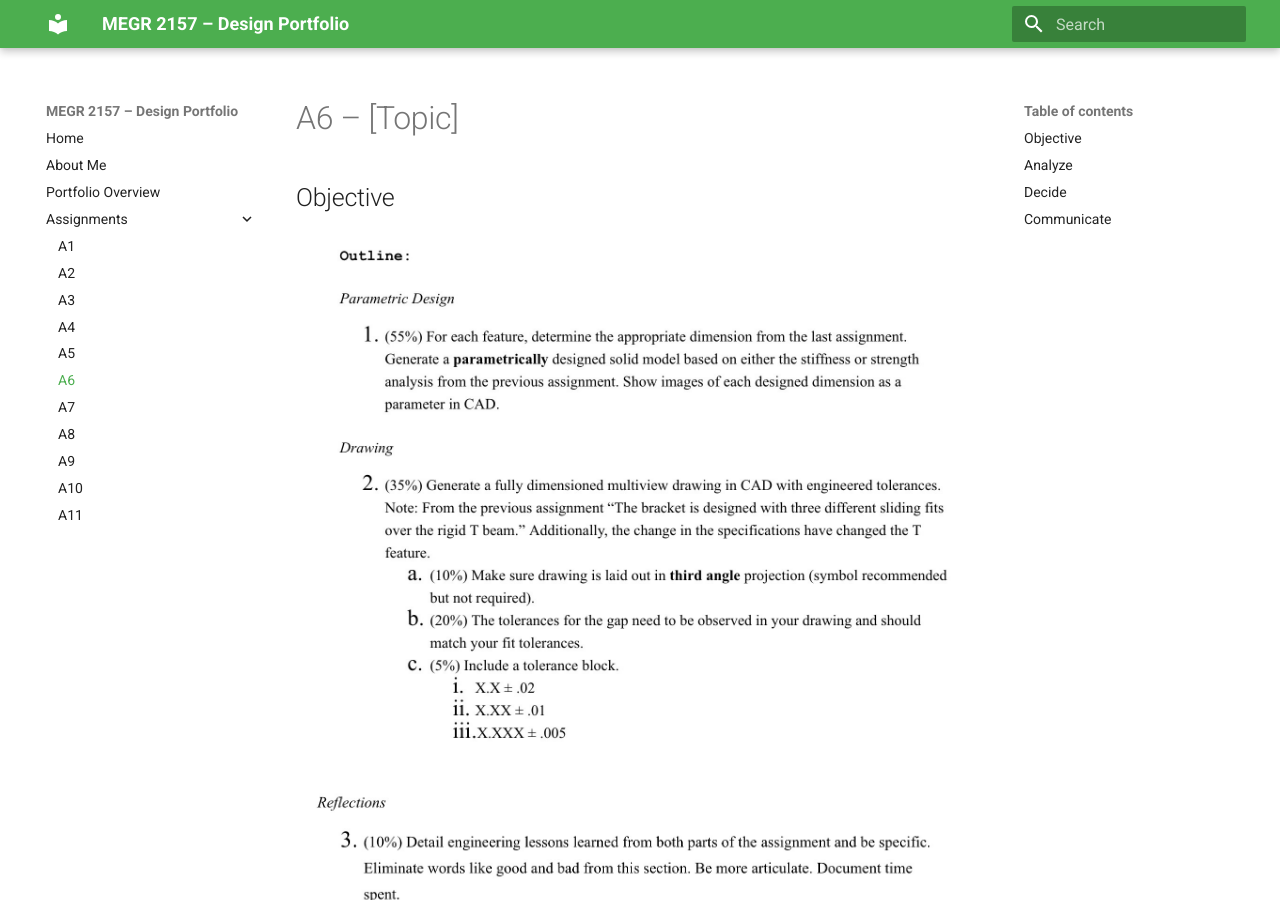
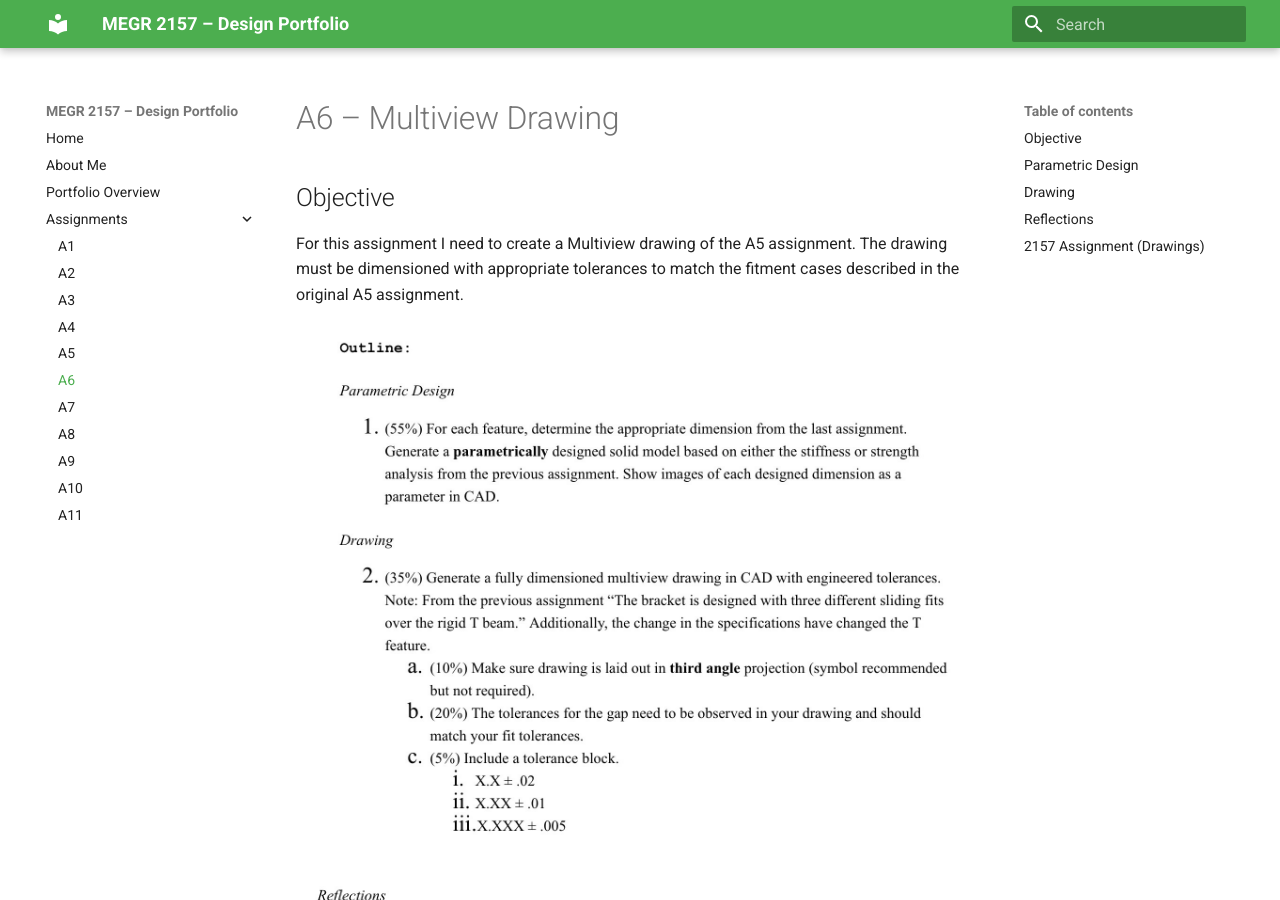
Before and after one commit to Taylor-Rockefeller-Portfolio/megr2157-portfolio, an MkDocs documentation site: the page built from docs/assignments/A06/index.md, in a window 1280 px wide and 900 px high. Built offline with MkDocs 1.6.1 and Material for MkDocs 9.7.7, drawn with Linux system fonts in a browser that asks for light colours; some of the changed text lies outside the part shown.

Commit message:
Revise A6 assignment with new title and structure
Updated the assignment title and added sections for parametric design, drawing, and reflections.

```diff
--- a/docs/assignments/A06/index.md
+++ b/docs/assignments/A06/index.md
@@ -1,6 +1,8 @@
-# A6 – [Topic]
+# A6 – Multiview Drawing
 
 ## Objective
+
+For this assignment I need to create a Multiview drawing of the A5 assignment. The drawing must be dimensioned with appropriate tolerances to match the fitment cases described in the original A5 assignment.
 
 ![](IMG_0342.jpg)
 
@@ -18,13 +20,23 @@
 
 
 
-## Analyze
+## Parametric Design
 
 
-## Decide
+## Drawing
 
 
-## Communicate
+## Reflections
+
+
+## 2157 Assignment (Drawings)
+
+# Parametric Design
+
+# Drawing
+
+# Reflections
+
 
 ![](IMG_1600.jpg)
 ![](IMG_1601.jpg)
```
